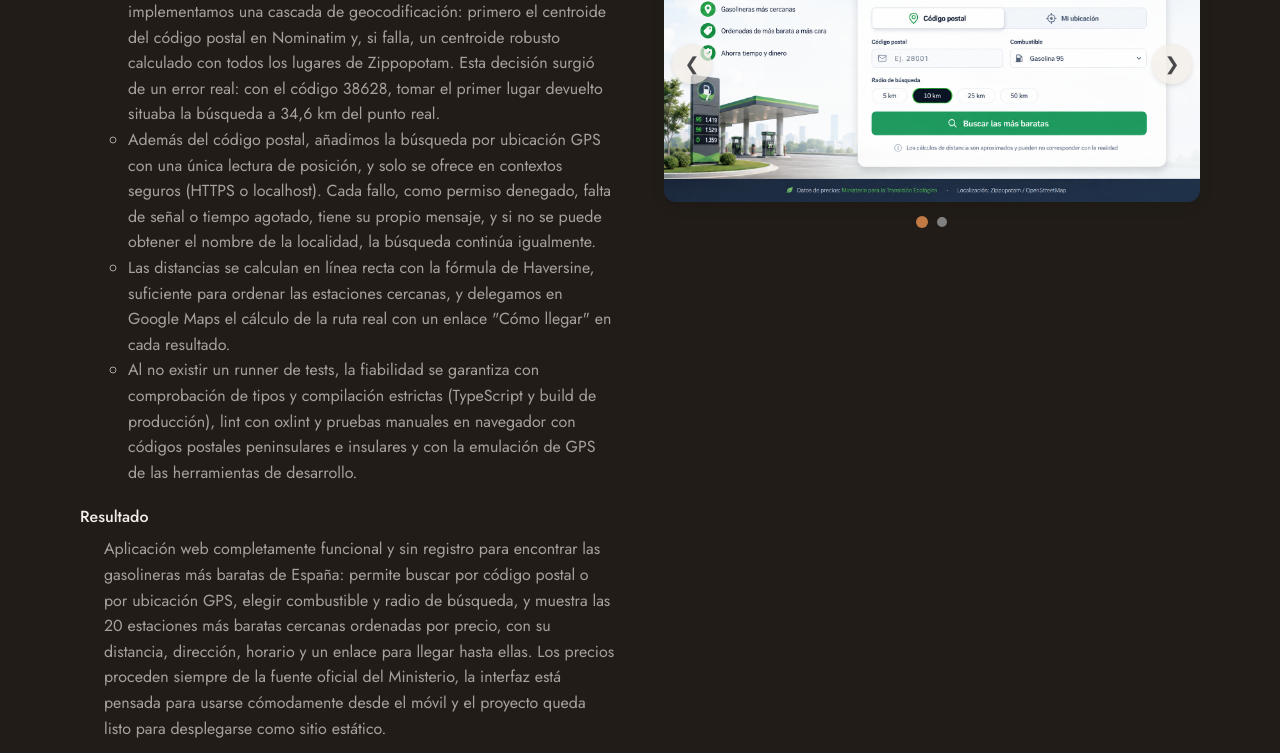
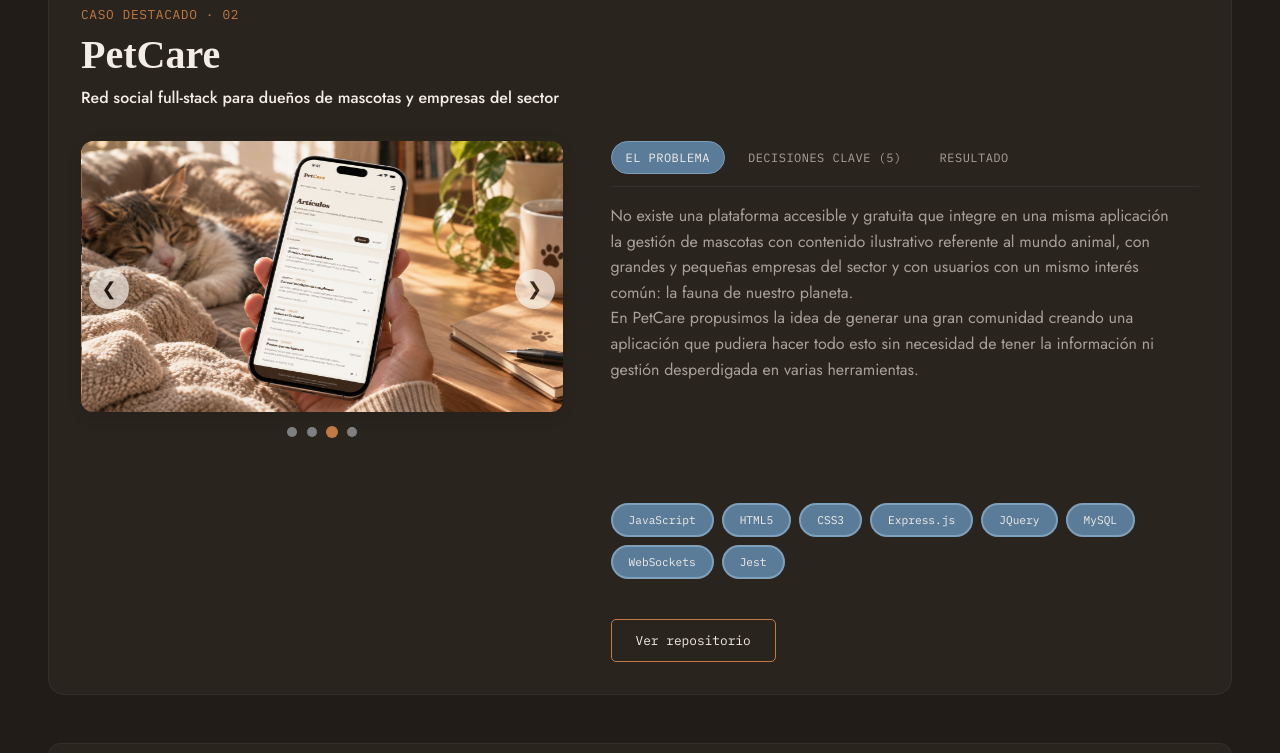
Before and after one commit to NCS22/portfolio, a React (Vite) app: page / in a window 1280 px wide. Shown: the part 1720-2473 px from the top of the page. Built offline with nearby package versions, Linux system fonts and the light colour scheme; a web font is replaced by a local one.

Commit message:
visual upgrade for projects

```diff
--- a/src/sections/Projects/FeaturedProject.jsx
+++ b/src/sections/Projects/FeaturedProject.jsx
@@ -1,7 +1,15 @@
+import { useState } from "react";
 import ProjectSlider from "../../hooks/ProjectSlider";
+
+const TABS = [
+    { id: "problem", label: "El problema" },
+    { id: "decisions", label: "Decisiones clave" },
+    { id: "result", label: "Resultado" },
+];
 
 function FeaturedProject({ project, index = 0, reversed = false }) {
     const { id, title, tagline, problem, decisions, result, stack, links, images = [] } = project;
+    const [activeTab, setActiveTab] = useState("problem");
     const hasMedia = images && images.length > 0;
     const caseNumber = String(index + 1).padStart(2, "0");
 
@@ -10,26 +18,36 @@ function FeaturedProject({ project, index = 0, reversed = false }) {
             id={id}
             className={`featured${reversed ? " reverse" : ""}${index % 2 === 1 ? " featured--alt" : ""}${!hasMedia ? " no-media" : ""}`}
         >
-            <div className="featured-content">
+            <header className="featured-head">
                 <span className="featured-label">Caso destacado · {caseNumber}</span>
                 <h3 className="featured-title">{title}</h3>
                 <p className="featured-tagline">{tagline}</p>
+            </header>
 
-                <div className="featured-block">
-                    <h4>El problema</h4>
-                    <p>{problem}</p>
+            <div className="featured-content">
+                <div className="featured-tabs" role="tablist" aria-label={`Detalle de ${title}`}>
+                    {TABS.map(tab => (
+                        <button
+                            key={tab.id}
+                            type="button"
+                            role="tab"
+                            aria-selected={activeTab === tab.id}
+                            className={`featured-tab${activeTab === tab.id ? " active" : ""}`}
+                            onClick={() => setActiveTab(tab.id)}
+                        >
+                            {tab.id === "decisions" ? `${tab.label} (${decisions.length})` : tab.label}
+                        </button>
+                    ))}
                 </div>
 
-                <div className="featured-block">
-                    <h4>Decisiones Clave</h4>
-                    <ul>
-                        {decisions.map((d, i) => <li key={i}>{d}</li>)}
-                    </ul>
-                </div>
-
-                <div className="featured-block">
-                    <h4>Resultado</h4>
-                    <p>{result}</p>
+                <div className="featured-panel" role="tabpanel">
+                    {activeTab === "problem" && <p>{problem}</p>}
+                    {activeTab === "decisions" && (
+                        <ul>
+                            {decisions.map((d, i) => <li key={i}>{d}</li>)}
+                        </ul>
+                    )}
+                    {activeTab === "result" && <p>{result}</p>}
                 </div>
 
                 <div className="featured-stack">
--- a/src/styles/Projects.css
+++ b/src/styles/Projects.css
@@ -25,17 +25,23 @@
 
 .featured {
     display: grid;
-    grid-template-columns: 1fr 1fr;
-    grid-template-areas: "content image";
-    gap: 48px;
-    align-items: center;
+    grid-template-columns: 0.9fr 1.1fr;
+    grid-template-areas: "head head" "content image";
+    gap: 24px 48px;
+    align-items: start;
     padding: 32px;
     border-radius: 16px;
     scroll-margin-top: 80px;
 }
 
 .featured.reverse {
-    grid-template-areas: "image content";
+    grid-template-areas: "head head" "image content";
+}
+
+.featured-head {
+    grid-area: head;
+    min-width: 0;
+    max-width: 90ch;
 }
 
 .featured--alt {
@@ -45,12 +51,87 @@
 
 .featured.no-media {
     grid-template-columns: 1fr;
-    grid-template-areas: "content";
+    grid-template-areas: "head" "content";
 }
 
 .featured-content {
     grid-area: content;
     min-width: 0;
+    display: flex;
+    flex-direction: column;
+    gap: 16px;
+}
+
+.featured-tabs {
+    display: flex;
+    flex-wrap: wrap;
+    gap: 8px;
+    border-bottom: 1px solid var(--color-border);
+    padding-bottom: 12px;
+}
+
+.featured-tab {
+    font-family: var(--font-mono);
+    font-size: 0.75rem;
+    text-transform: uppercase;
+    letter-spacing: 0.04em;
+    padding: 8px 14px;
+    border-radius: 20px;
+    border: 1px solid transparent;
+    background: transparent;
+    color: var(--color-text-secondary);
+    cursor: pointer;
+    transition: color .2s ease, border-color .2s ease, background-color .2s ease;
+}
+
+.featured-tab:hover {
+    color: var(--color-text-primary);
+    border-color: var(--color-border);
+}
+
+.featured-tab.active {
+    color: var(--color-text-primary);
+    background-color: var(--color-accent-secondary);
+    border-color: var(--color-accent-secondary-hover);
+}
+
+.featured-panel {
+    min-height: 260px;
+    max-height: 46vh;
+    overflow-y: auto;
+    scrollbar-width: thin;
+    scrollbar-color: var(--color-border) transparent;
+    scrollbar-gutter: stable;
+    color: var(--color-text-secondary);
+    font-family: var(--font-body);
+    line-height: 1.6;
+    white-space: pre-line;
+    padding-right: 12px;
+
+    ul {
+        margin-left: 24px;
+        list-style: circle;
+        display: flex;
+        flex-direction: column;
+        gap: 10px;
+    }
+}
+
+.featured-panel::-webkit-scrollbar {
+    width: 6px;
+}
+
+.featured-panel::-webkit-scrollbar-track {
+    background: transparent;
+}
+
+.featured-panel::-webkit-scrollbar-thumb {
+    background: var(--color-border);
+    border-radius: 999px;
+}
+
+.featured-panel::-webkit-scrollbar-thumb:hover {
+    background: var(--color-accent);
 }
 
 .featured-label {
@@ -187,9 +268,11 @@
 /* Contenedor externo que posiciona los botones y los puntos */
 .featured-carousel-wrapper {
     grid-area: image;
-    position: relative;
+    position: sticky;
+    top: 100px;
+    align-self: start;
     width: 100%;
-    max-width: 600px;
+    max-width: 800px;
     min-width: 0;
     margin: 0 auto;
 }
@@ -197,21 +280,24 @@
 .featured-slider-container {
     overflow: hidden;
     width: 100%;
+    aspect-ratio: 16 / 9;
     border-radius: 12px;
     box-shadow: 0 4px 15px rgba(0, 0, 0, 0.1);
+    background-color: var(--color-bg-alt);
 }
 
 .featured-slider-track {
     display: flex;
     transition: transform 0.6s cubic-bezier(0.25, 1, 0.5, 1);
     width: 100%;
+    height: 100%;
 }
 
 .featured-slider-item {
     width: 100%;
+    height: 100%;
     flex-shrink: 0;
     object-fit: cover;
-    height: auto;
 }
 
 
@@ -398,14 +484,21 @@
     .featured.reverse,
     .featured.no-media {
         grid-template-columns: 1fr;
-        grid-template-areas: "content" "image";
+        grid-template-areas: "head" "image" "content";
         align-items: center;
         gap: 24px;
         padding: 24px 20px;
     }
 
-    .featured.no-media {
-        grid-template-areas: "content";
+    .featured-carousel-wrapper {
+        position: relative;
+        top: auto;
+    }
+
+    .featured-panel {
+        min-height: 0;
+        max-height: none;
+        overflow-y: visible;
     }
 
     .featured-title {
```
